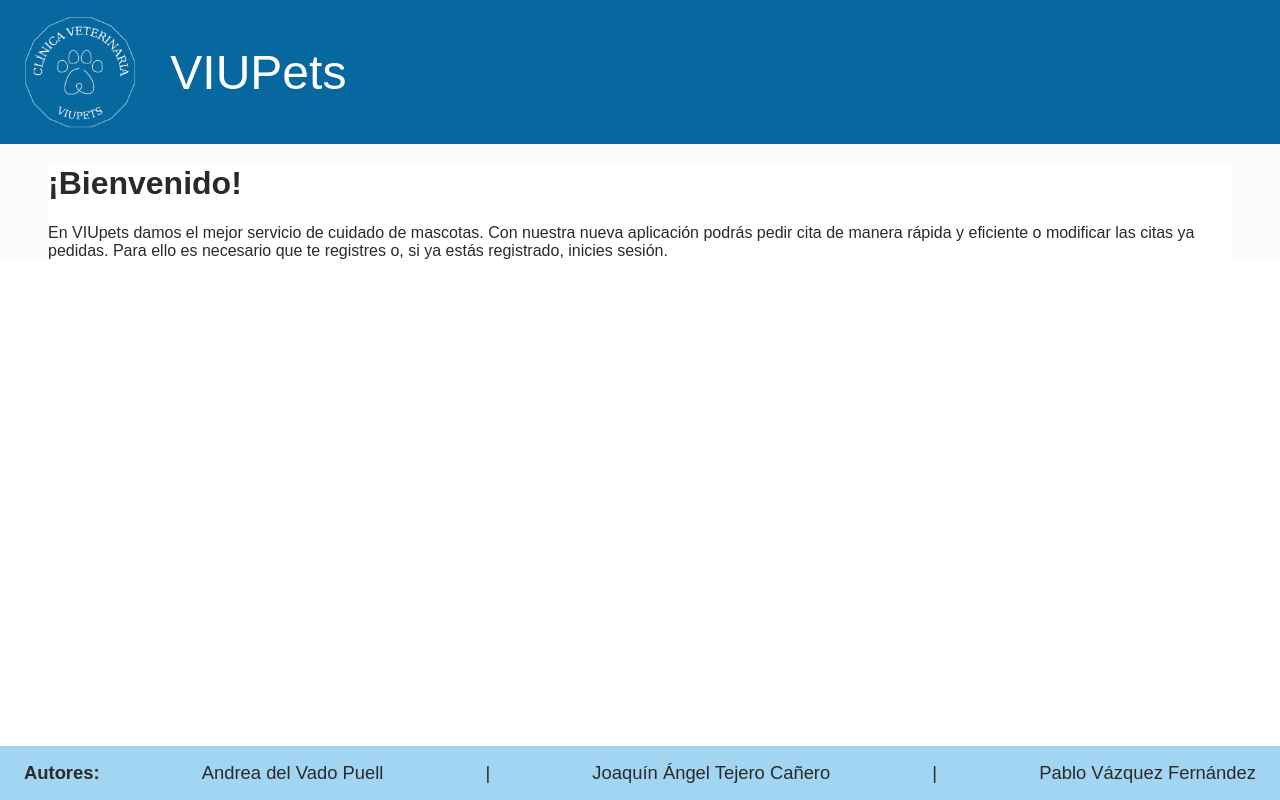
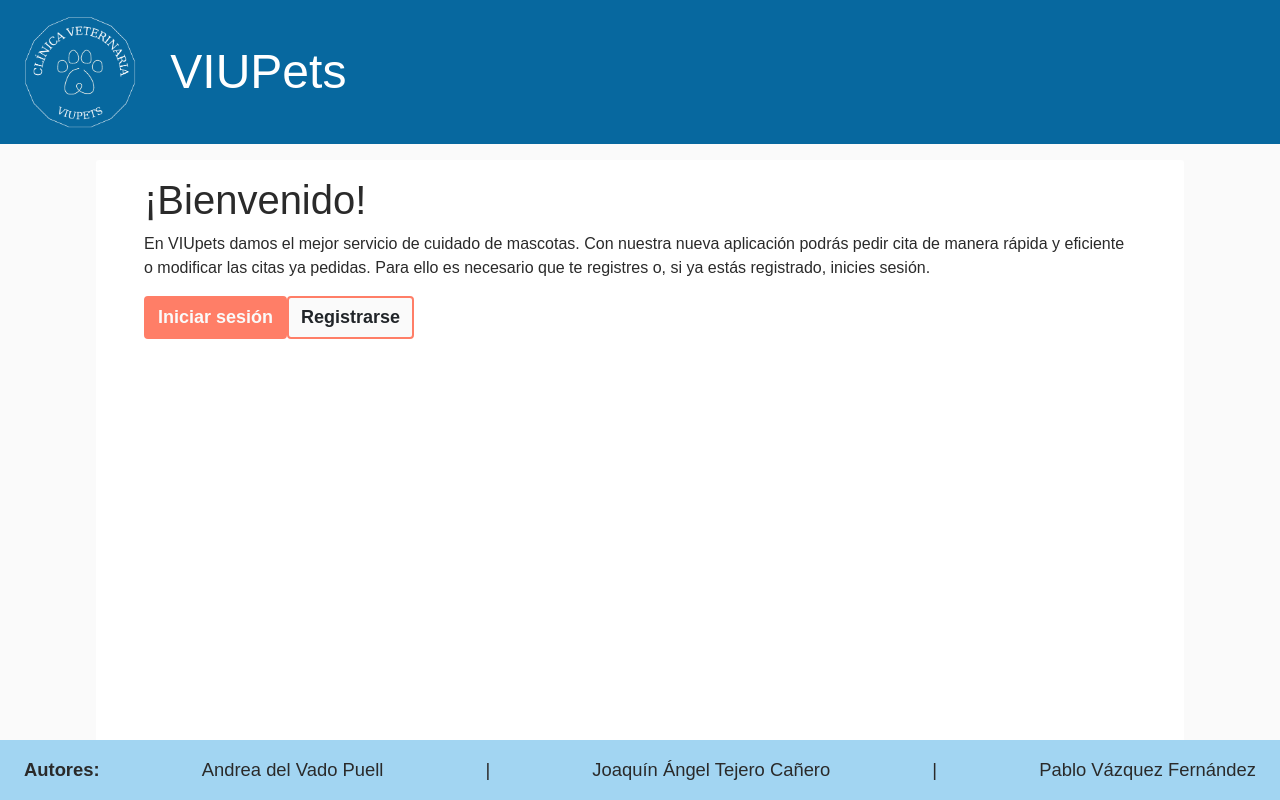
Before and after one commit to avadop/VIU_actividad2_frontend, an Angular app: page / in a window 1280 px wide. Built offline with nearby package versions, Linux system fonts and the light colour scheme.

Commit message:
Continuacion pantalla inicio

```diff
--- a/src/app/app.component.css
+++ b/src/app/app.component.css
@@ -8,6 +8,7 @@
   background-color: var(--dark-white);
   font-size: 16px;
   font-family: Arial, Helvetica, sans-serif;
+  height: 100vh;
 }
 
 .header {
--- a/src/app/components/main-page/main-page.component.html
+++ b/src/app/components/main-page/main-page.component.html
@@ -1,4 +1,14 @@
 <div class="white-container">
   <h1>¡Bienvenido!</h1>
-  <p>En VIUpets damos el mejor servicio de cuidado de mascotas. Con nuestra nueva aplicación podrás pedir cita de manera rápida y eficiente o modificar las citas ya pedidas. Para ello es necesario que te registres o, si ya estás registrado, inicies sesión.</p>
+  <p>En VIUpets damos el mejor servicio de cuidado de mascotas. Con nuestra nueva aplicación podrás pedir cita de manera rápida y eficiente o modificar las citas ya pedidas.
+    <span>{{infoText}}</span>
+  </p>
+  <div *ngIf="userLogged; else loggedOut">
+    <button type="button" class="btn btn-orange">Pedir nueva cita</button>
+    <button type="button" class="btn btn-orange-contrast">Consultar citas pedidas</button>
+  </div>
+  <ng-template #loggedOut>
+    <button type="button" class="btn btn-orange">Iniciar sesión</button>
+    <button type="button" class="btn btn-orange-contrast">Registrarse</button>
+  </ng-template>
 </div>
--- a/src/app/components/main-page/main-page.component.ts
+++ b/src/app/components/main-page/main-page.component.ts
@@ -1,10 +1,20 @@
 import { Component } from '@angular/core';
 
+const infoTextLoggedOut:string = "Para ello es necesario que te registres o, si ya estás registrado, inicies sesión.";
+const infoTextLoggedIn:string = "¡Ya estás listo para comenzar!";
 @Component({
   selector: 'app-main-page',
   templateUrl: './main-page.component.html',
   styleUrls: ['./main-page.component.css']
 })
 export class MainPageComponent {
+  public infoText: String;
 
+  public userLogged: Boolean;
+
+
+  constructor() {
+    this.userLogged = false;
+    this.infoText = this.userLogged ? infoTextLoggedIn : infoTextLoggedOut;
+  }
 }
--- a/src/index.html
+++ b/src/index.html
@@ -6,6 +6,7 @@
   <base href="/">
   <meta name="viewport" content="width=device-width, initial-scale=1">
   <link rel="icon" type="image/x-icon" href="favicon.ico">
+  <link href="https://cdn.jsdelivr.net/npm/bootstrap@5.0.2/dist/css/bootstrap.min.css" rel="stylesheet" integrity="sha384-EVSTQN3/azprG1Anm3QDgpJLIm9Nao0Yz1ztcQTwFspd3yD65VohhpuuCOmLASjC" crossorigin="anonymous">
 </head>
 <body>
   <app-root></app-root>
--- a/src/styles.css
+++ b/src/styles.css
@@ -7,4 +7,27 @@ body {
   margin: 1rem 3rem;
   background-color: white;
   border-radius: 3px;
+  min-height: 75vh;
+  max-width: 85vw;
+  padding: 1rem 3rem;
+  margin-left: auto;
+  margin-right: auto;
+  box-sizing: border-box;
 }
+
+/* Colores clases botones */
+
+.btn-orange {
+  background-color: var(--orange);
+  color: var(--dark-white);
+  border: 2px solid var(--orange);
+  font-size: 18px;
+  font-weight: 600;
+}
+
+.btn-orange-contrast {
+  background-color: var(--dark-white);
+  border: 2px solid var(--orange);
+  font-weight: 600;
+  font-size: 18px;
+}
```
